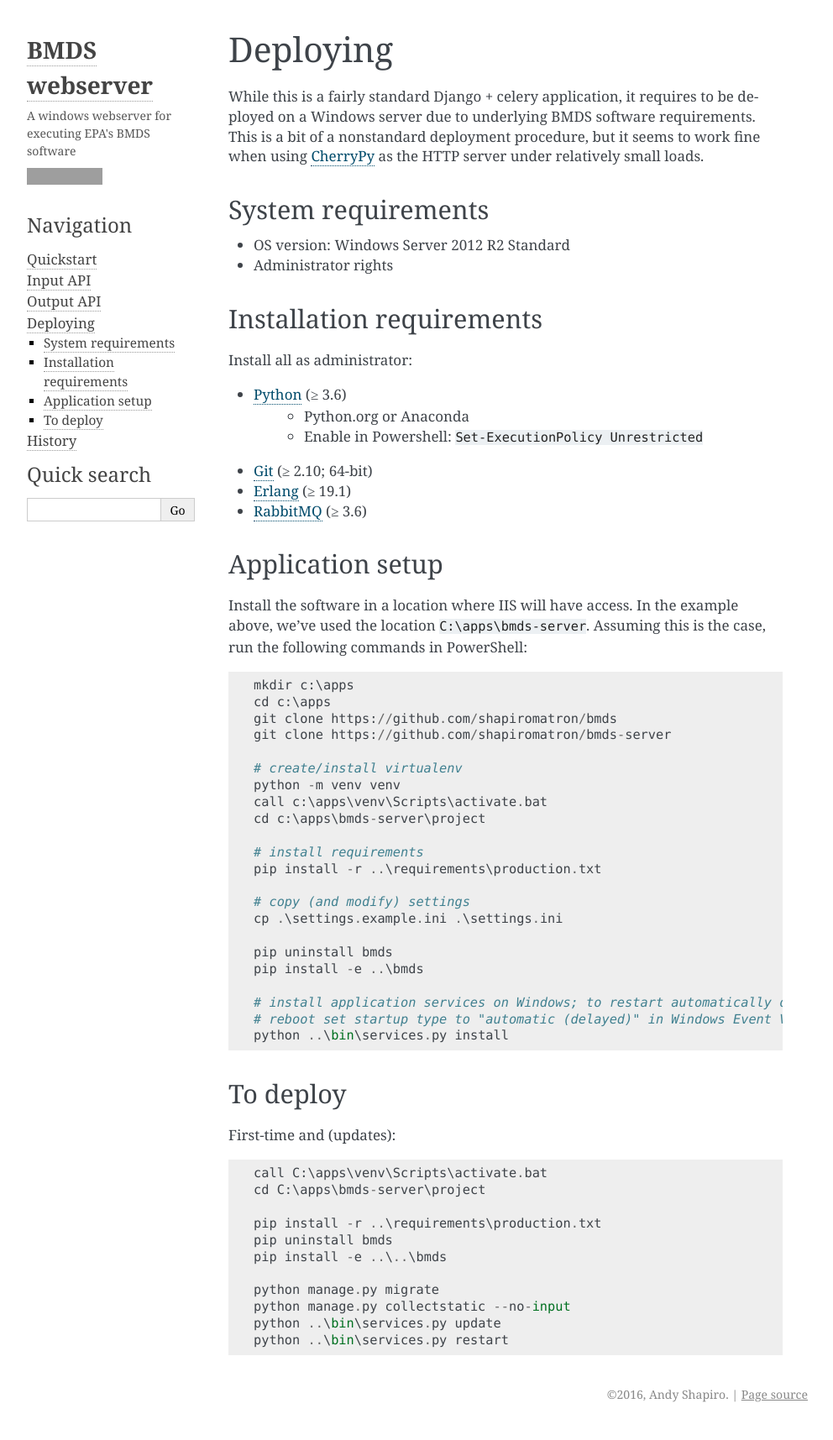
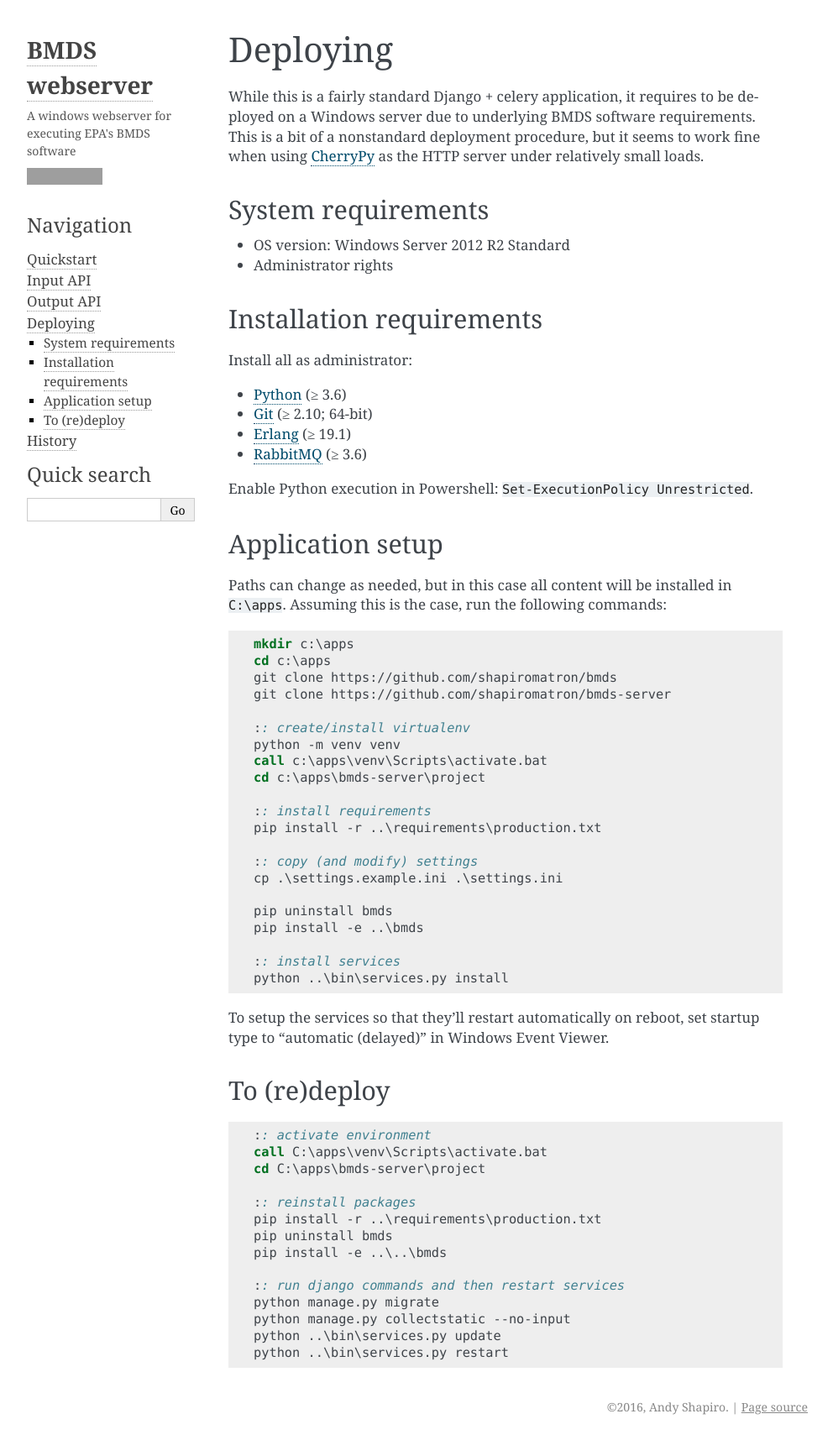
Before and after one commit to shapiromatron/bmds-server, a Sphinx documentation site: the page built from docs/deploying.rst, in a window 1280 px wide. Shown: the whole page at 84% size, without its empty margins (148-1140 px from the left). Built offline with Sphinx 7.4.7, drawn with Linux system fonts in a browser that asks for light colours; grey boxes are pictures that could not be loaded.

```diff
--- a/docs/deploying.rst
+++ b/docs/deploying.rst
@@ -17,11 +17,11 @@ Installation requirements
 Install all as administrator:
 
 - Python_ (≥ 3.6)
-    - Python.org or Anaconda
-    - Enable in Powershell: ``Set-ExecutionPolicy Unrestricted``
 - Git_ (≥ 2.10; 64-bit)
 - Erlang_ (≥ 19.1)
 - RabbitMQ_ (≥ 3.6)
+
+Enable Python execution in Powershell: ``Set-ExecutionPolicy Unrestricted``.
 
 .. _Python: https://www.python.org/downloads/
 .. _Git: https://git-scm.com/download/win
@@ -31,43 +31,49 @@ Install all as administrator:
 Application setup
 ~~~~~~~~~~~~~~~~~
 
-Install the software in a location where IIS will have access. In the example above, we've used the location ``C:\apps\bmds-server``. Assuming this is the case, run the following commands in PowerShell::
+Paths can change as needed, but in this case all content will be installed in ``C:\apps``. Assuming this is the case, run the following commands:
+
+.. code-block:: batch
 
     mkdir c:\apps
     cd c:\apps
     git clone https://github.com/shapiromatron/bmds
     git clone https://github.com/shapiromatron/bmds-server
 
-    # create/install virtualenv
+    :: create/install virtualenv
     python -m venv venv
     call c:\apps\venv\Scripts\activate.bat
     cd c:\apps\bmds-server\project
 
-    # install requirements
+    :: install requirements
     pip install -r ..\requirements\production.txt
 
-    # copy (and modify) settings
+    :: copy (and modify) settings
     cp .\settings.example.ini .\settings.ini
 
     pip uninstall bmds
     pip install -e ..\bmds
 
-    # install application services on Windows; to restart automatically on
-    # reboot set startup type to "automatic (delayed)" in Windows Event Viewer.
+    :: install services
     python ..\bin\services.py install
 
-To deploy
-~~~~~~~~~
+To setup the services so that they'll restart automatically on reboot, set startup type to "automatic (delayed)" in Windows Event Viewer.
 
-First-time and (updates)::
+To (re)deploy
+~~~~~~~~~~~~~~
 
+.. code-block:: batch
+
+    :: activate environment
     call C:\apps\venv\Scripts\activate.bat
     cd C:\apps\bmds-server\project
 
+    :: reinstall packages
     pip install -r ..\requirements\production.txt
     pip uninstall bmds
     pip install -e ..\..\bmds
 
+    :: run django commands and then restart services
     python manage.py migrate
     python manage.py collectstatic --no-input
     python ..\bin\services.py update
```
